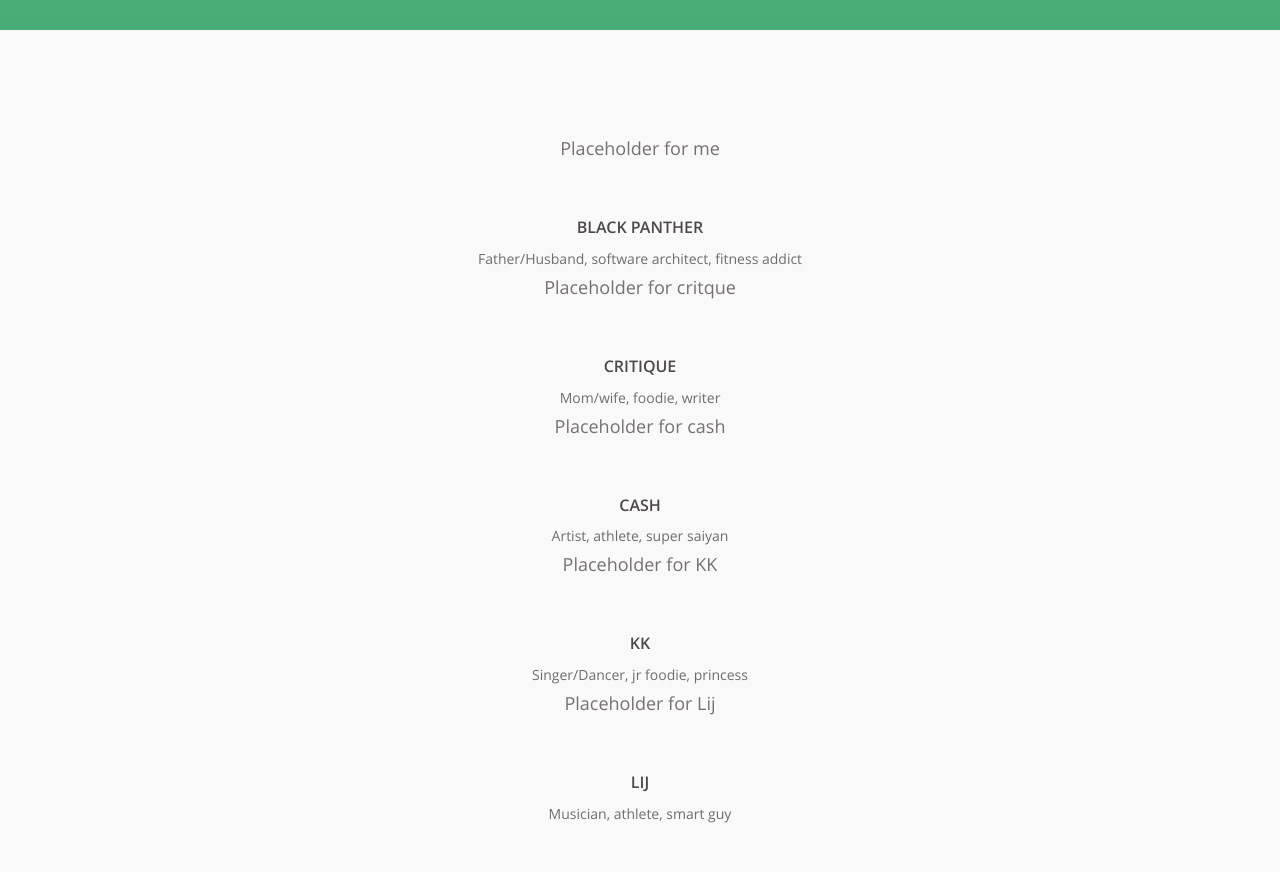
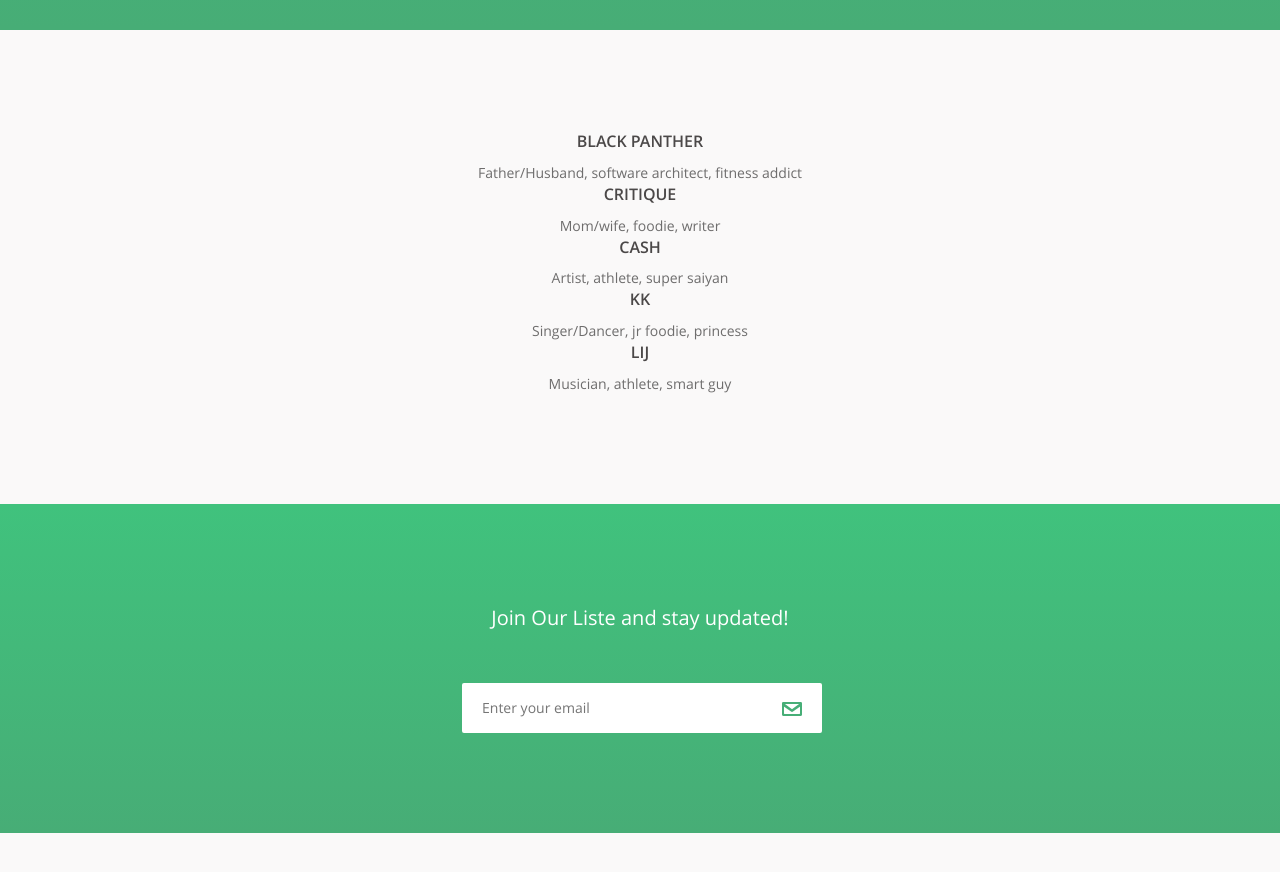
Before and after one commit to dmwilliamstech/dmwilliamstech.github.io, a plain HTML site: page index.html in a window 1280 px wide. Shown: the part 2120-2992 px from the top of the page. Drawn offline with nearby package versions, Linux system fonts and the light colour scheme; some packages are replaced by stand-ins of ours; a script that the page names is missing.

Commit message:
modified the homepage

```diff
--- a/index.html
+++ b/index.html
@@ -223,7 +223,6 @@
 				<ul class="list-unstyled text-center slides clearfix" id="tslider">
 					<li>
 						<blockquote>
-							<p>Placeholder for me</p>
 							<span class="author text-uppercase">Black Panther</span>
 							<span class="job">Father/Husband, software architect, fitness addict</span>
 
@@ -232,7 +231,6 @@
 
 					<li>
 						<blockquote>
-							<p>Placeholder for critque</p>
 							<span class="author text-uppercase">Critique</span>
 							<span class="job">Mom/wife, foodie, writer</span>
 
@@ -240,7 +238,6 @@
 					</li>
 					<li>
 						<blockquote>
-							<p>Placeholder for cash</p>
 							<span class="author text-uppercase">Cash</span>
 							<span class="job">Artist, athlete, super saiyan</span>
 
@@ -249,7 +246,6 @@
 
 					<li>
 						<blockquote>
-							<p>Placeholder for KK</p>
 							<span class="author text-uppercase">KK</span>
 							<span class="job">Singer/Dancer, jr foodie, princess</span>
 
@@ -258,7 +254,6 @@
 
 					<li>
 						<blockquote>
-							<p>Placeholder for Lij</p>
 							<span class="author text-uppercase">Lij</span>
 							<span class="job">Musician, athlete, smart guy</span>
 
```
